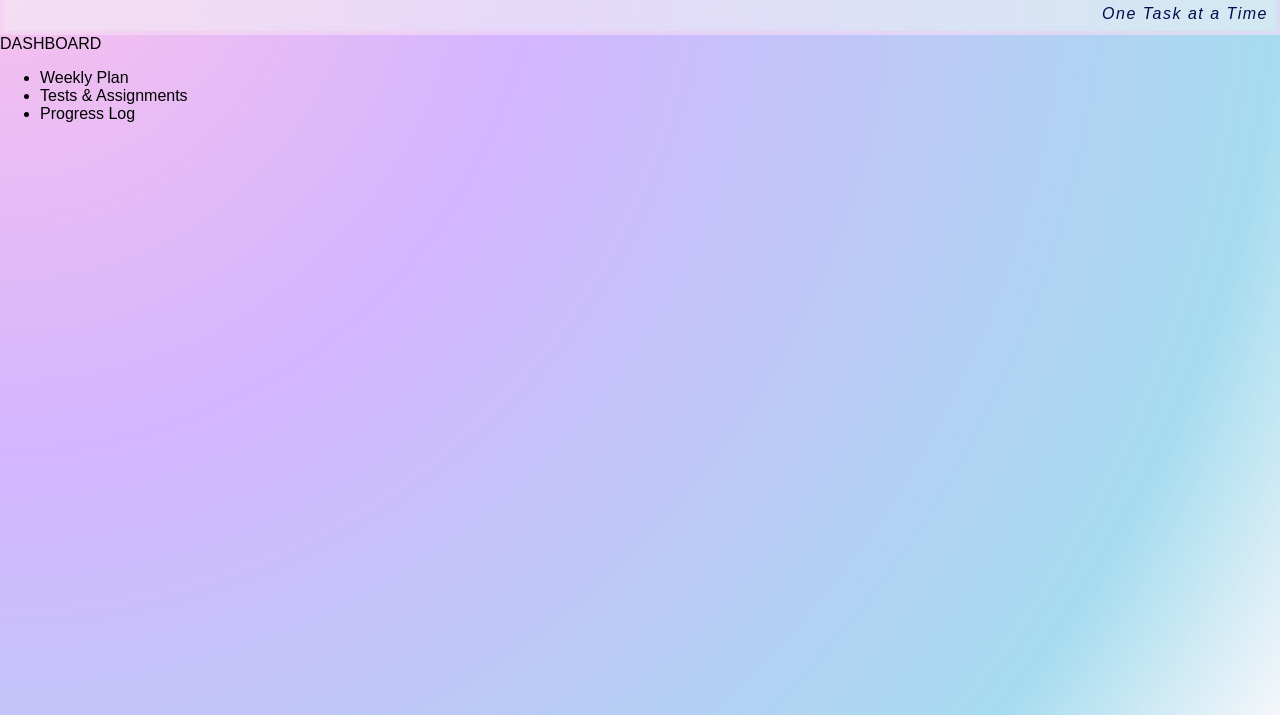
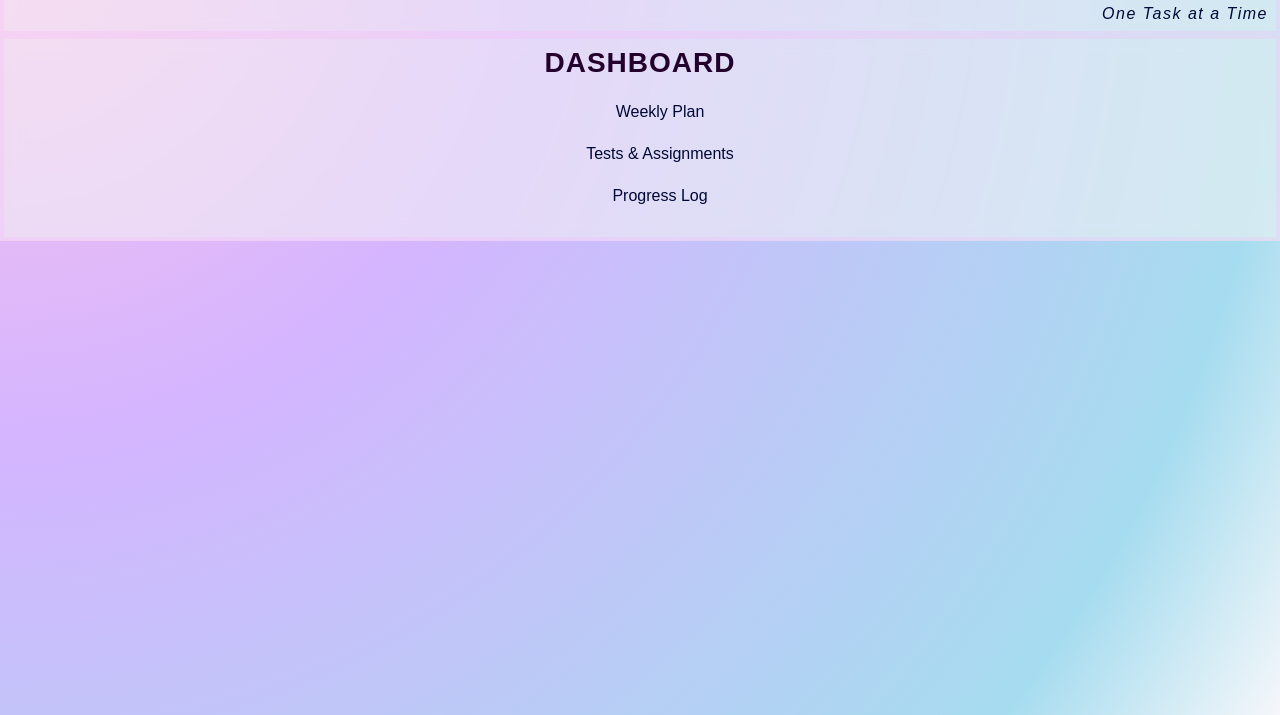
Before and after one commit to Tinka-Codes/study-dashboard, a plain HTML site: page index.html in a window 1280 px wide. Shown: the part 85-800 px from the top of the page. Drawn offline with Linux system fonts and the light colour scheme.

Commit message:
style sidebar (temporary horizontal layout, WIP)

```diff
--- a/style.css
+++ b/style.css
@@ -16,6 +16,7 @@ body {
   );
 }
 
+/*header*/
 .header {
   padding: 8px;
   border: 4px solid hsla(305, 100%, 83%, 0.192);
@@ -37,5 +38,44 @@ body {
   align-items: flex-end;
   gap: 8px;
   letter-spacing: 1.5px;
-  color: rgb(0, 12, 78);
+  color: #000838;
 }
+
+/*sidebar*/
+
+.sidebar {
+  padding: 8px;
+  border: 4px solid hsla(305, 100%, 83%, 0.192);
+  background: #f5f5f58e;
+  backdrop-filter: blur(10px);
+}
+
+.sidebar-title {
+  text-align: center;
+  font-size: 28px;
+  letter-spacing: 1px;
+  font-weight: bold;
+  color: #23002b;
+}
+
+.sidebar-nav {
+  list-style-type: none;
+  gap: 50px;
+  color: #000838;
+  font-size: 16px;
+}
+
+.sidebar-list {
+  /* border: 2px solid lime;*/
+  border-radius: 20px;
+  padding: 8px;
+  margin: 8px;
+  text-align: center;
+}
+
+.sidebar-list:hover {
+  box-shadow: 0 0 10px #000838;
+  cursor: pointer;
+  color: #23002b;
+  background: linear-gradient(135deg, #fbc2eb 0%, #d4b5ff 50%, #a6dcef 100%);
+}
```
